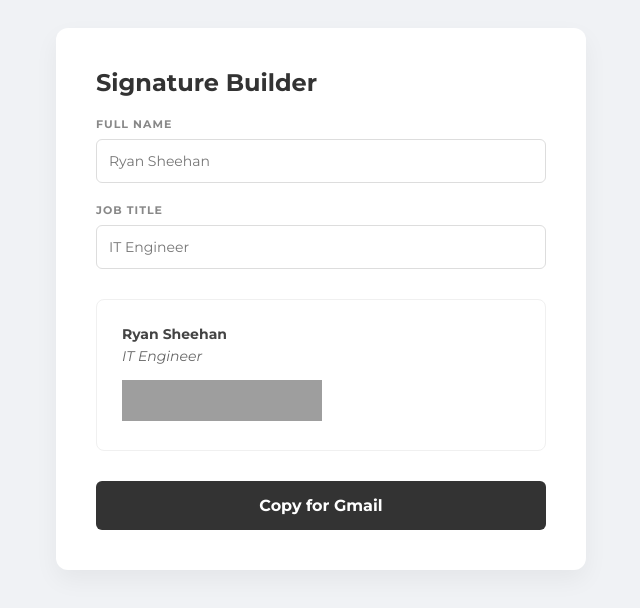
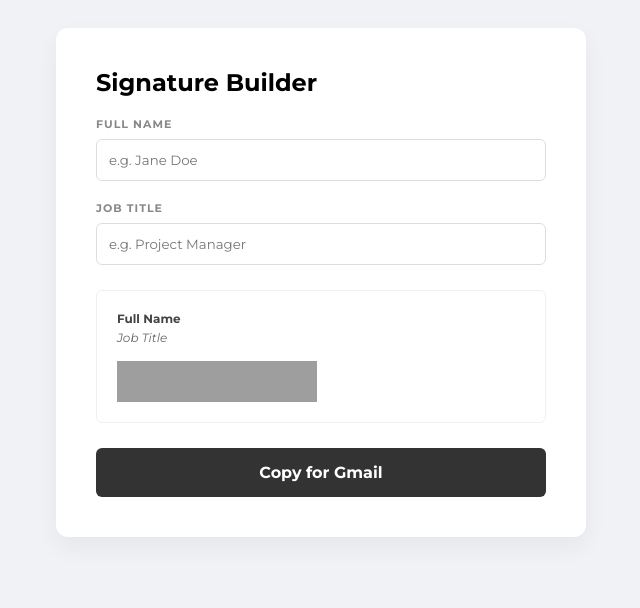
Before and after one commit to ryansheehan-fh/signature-builder, a plain HTML site: page index.html in a window 1280 px wide. Shown: the whole page, without its empty margins (319-959 px from the left). Drawn offline with Linux system fonts and the light colour scheme; grey boxes are pictures that could not be loaded.

Commit message:
index.html

```diff
--- a/index.html
+++ b/index.html
@@ -2,16 +2,15 @@
 <html lang="en">
 <head>
     <meta charset="UTF-8">
-    <title>Function Signature Builder</title>
+    <title>Company Signature Builder</title>
     <link href="https://fonts.googleapis.com/css2?family=Montserrat:ital,wght@0,400;0,700;1,400&display=swap" rel="stylesheet">
     <style>
-        :root { --brand: #b87352; /* Matching that logo copper color */ }
+        :root { --brand: #004a99; }
         body { font-family: 'Montserrat', sans-serif; background: #f0f2f5; display: flex; justify-content: center; padding: 20px; }
         .card { background: white; padding: 40px; border-radius: 12px; box-shadow: 0 10px 25px rgba(0,0,0,0.05); width: 450px; }
-        h2 { margin-top: 0; font-size: 24px; color: #333; }
         label { font-size: 11px; font-weight: bold; color: #888; text-transform: uppercase; letter-spacing: 1px; display: block; margin-top: 20px; }
-        input { width: 100%; padding: 12px; margin: 8px 0 0 0; border: 1px solid #ddd; border-radius: 6px; box-sizing: border-box; font-family: 'Montserrat', sans-serif; font-size: 14px; }
-        #preview-container { padding: 25px; border: 1px solid #f0f0f0; border-radius: 8px; margin: 30px 0; background: #ffffff; min-height: 100px; }
+        input { width: 100%; padding: 12px; margin: 8px 0 0 0; border: 1px solid #ddd; border-radius: 6px; box-sizing: border-box; font-family: 'Montserrat', sans-serif; }
+        #preview-container { padding: 20px; border: 1px solid #f0f0f0; border-radius: 6px; margin: 25px 0; background: #ffffff; }
         button { background: #333; color: white; border: none; padding: 15px; border-radius: 6px; cursor: pointer; width: 100%; font-size: 16px; font-weight: 600; font-family: 'Montserrat', sans-serif; transition: 0.2s; }
         button:hover { background: #000; }
         .success { background: #28a745 !important; }
@@ -20,22 +19,22 @@
 <body>
 
 <div class="card">
-    <h2>Signature Builder</h2>
+    <h2 style="margin-top:0;">Signature Builder</h2>
 
     <label>Full Name</label>
-    <input type="text" id="name" placeholder="Ryan Sheehan" oninput="update()">
+    <input type="text" id="name" placeholder="e.g. Jane Doe" oninput="update()">
 
     <label>Job Title</label>
-    <input type="text" id="title" placeholder="IT Engineer" oninput="update()">
+    <input type="text" id="title" placeholder="e.g. Project Manager" oninput="update()">
 
     <div id="preview-container">
         <table id="sig-table" cellspacing="0" cellpadding="0" border="0" style="font-family: 'Montserrat', Arial, sans-serif; line-height: 1.4; color: #444444;">
             <tr>
                 <td>
-                    <div id="out-name" style="font-size: 14px; font-weight: 700; color: #444444; margin-bottom: 2px;">Ryan Sheehan</div>
-                    <div id="out-title" style="font-size: 14px; font-style: italic; font-weight: 400; color: #666666; margin-bottom: 12px;">IT Engineer</div>
+                    <div id="out-name" style="font-size: 12px; font-weight: 700; color: #444444; margin-bottom: 2px;">Full Name</div>
+                    <div id="out-title" style="font-size: 12px; font-style: italic; font-weight: 400; color: #666666; margin-bottom: 12px;">Job Title</div>
                     <div style="padding-top: 2px;">
-                        <img src="https://i.imgur.com/UMQfNpr.png" width="200" height="41" style="display: block; border: 0; width: 200px; height: 41px;" alt="Function Logo">
+                        <img src="https://i.imgur.com/UMQfNpr.png" width="200" height="41" style="display: block; border: 0; width: 200px; height: 41px;" alt="Logo">
                     </div>
                 </td>
             </tr>
@@ -47,8 +46,8 @@
 
 <script>
     function update() {
-        document.getElementById('out-name').innerText = document.getElementById('name').value || "Ryan Sheehan";
-        document.getElementById('out-title').innerText = document.getElementById('title').value || "IT Engineer";
+        document.getElementById('out-name').innerText = document.getElementById('name').value || "Full Name";
+        document.getElementById('out-title').innerText = document.getElementById('title').value || "Job Title";
     }
 
     async function copySig() {
@@ -59,16 +58,10 @@
             const blobText = new Blob([el.innerText], { type: 'text/plain' });
             const data = [new ClipboardItem({ 'text/html': blobHtml, 'text/plain': blobText })];
             await navigator.clipboard.write(data);
-
             btn.innerText = "✅ COPIED";
             btn.classList.add('success');
-            setTimeout(() => {
-                btn.innerText = "Copy for Gmail";
-                btn.classList.remove('success');
-            }, 2000);
-        } catch (e) {
-            alert("Error copying. Please use Chrome or Safari.");
-        }
+            setTimeout(() => { btn.innerText = "Copy for Gmail"; btn.classList.remove('success'); }, 2000);
+        } catch (e) { alert("Error copying. Please use Chrome or Safari."); }
     }
 </script>
 </body>
```
